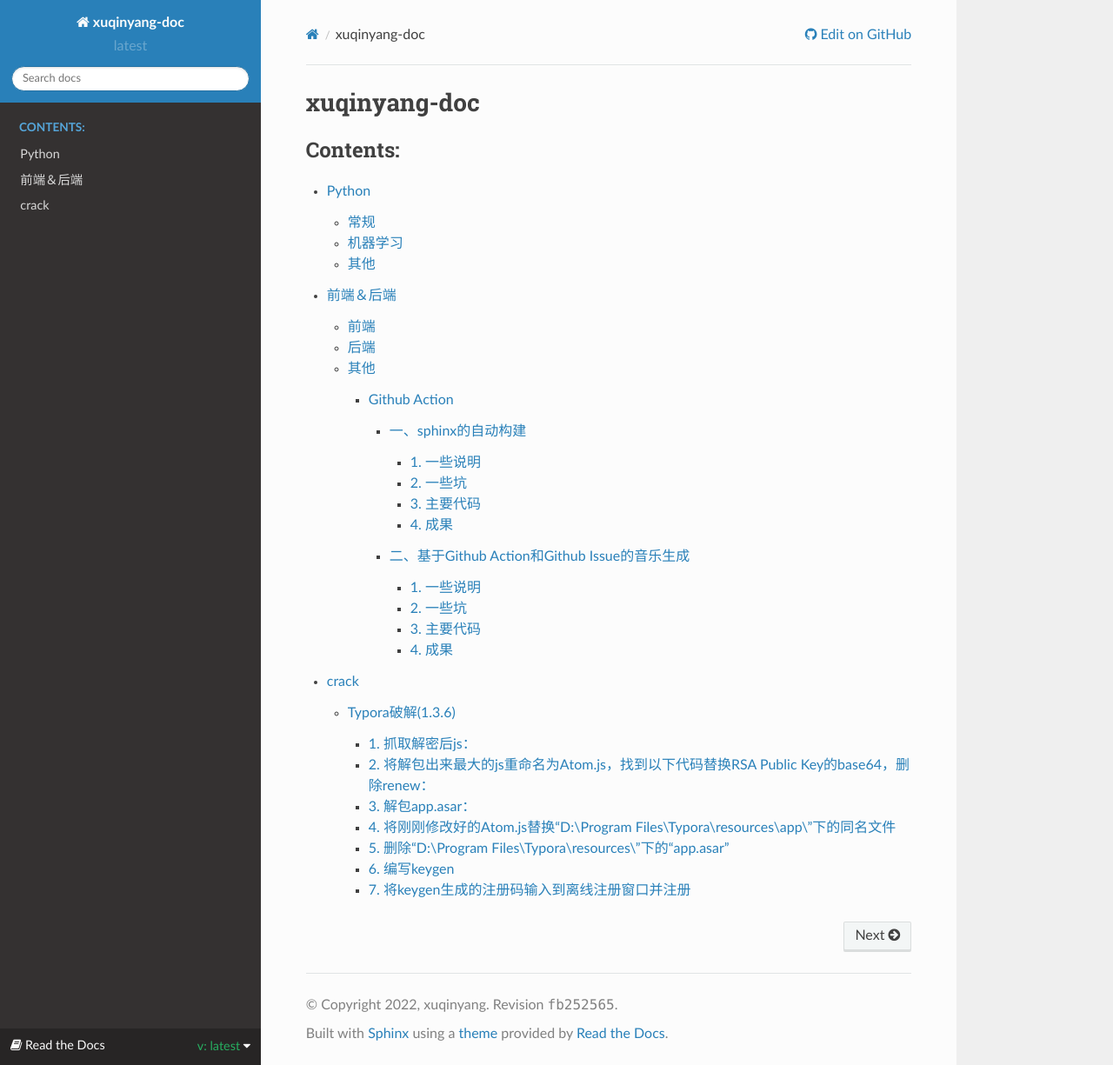
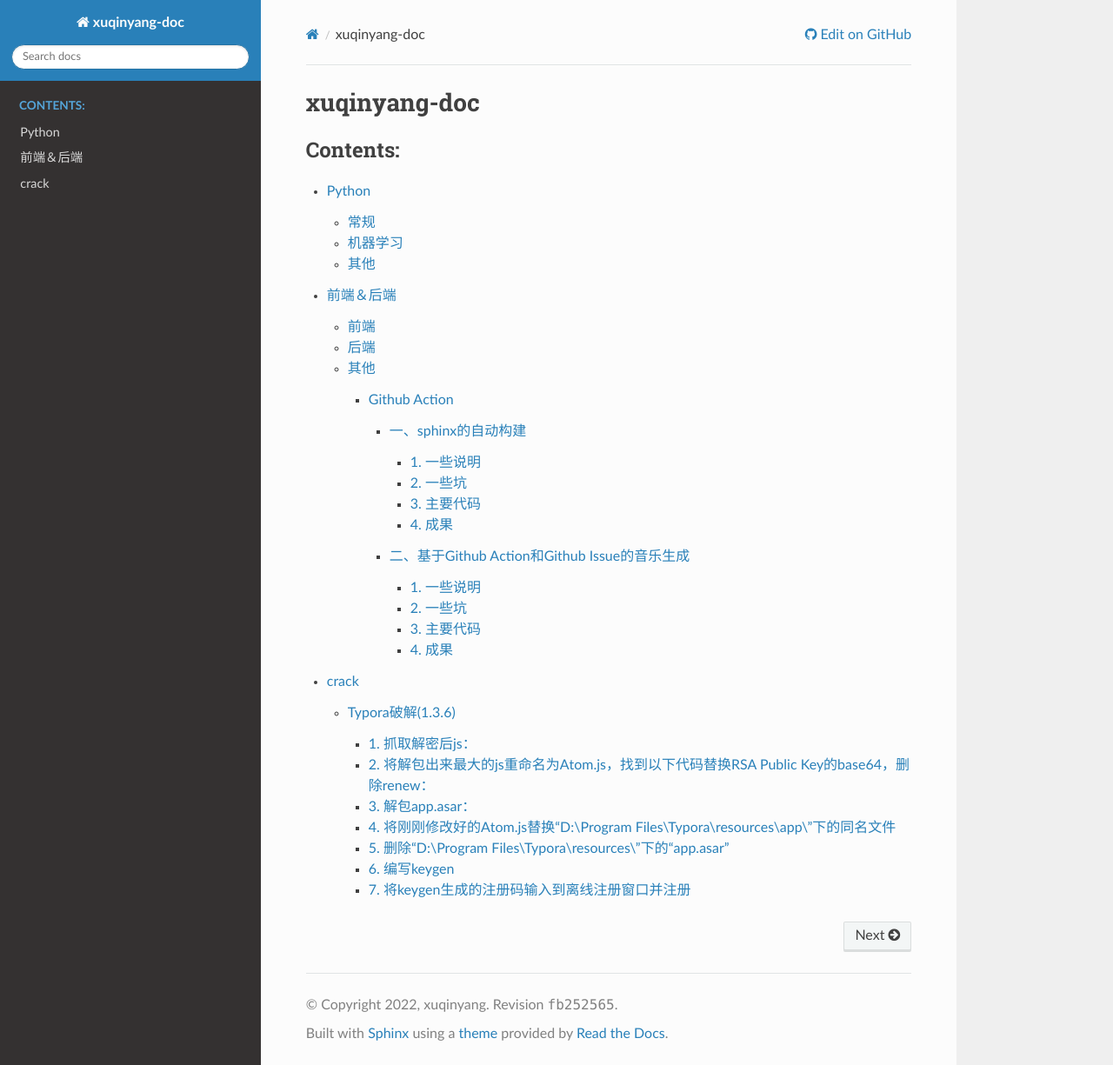
Before and after one commit to xqy2006/docs, a Sphinx documentation site: the page built from docs/source/index.rst, in a window 1280 px wide and 1225 px high. Shown: the whole window at 87% size. Built offline with Sphinx 7.4.7 and the Read the Docs theme 2.0.0, drawn with Linux system fonts in a browser that asks for light colours.

Commit message:
Update conf.py

```diff
--- a/docs/source/conf.py
+++ b/docs/source/conf.py
@@ -85,11 +85,11 @@ context = {
     ],
     'subprojects': [
     ],
-    'slug': 'xqy2006-doc',
+    'slug': 'xuqinyang-doc',
     'name': u'xuqinyang-doc',
     'rtd_language': u'zh_CN',
     'programming_language': u'words',
-    'canonical_url': 'https://xqy2006-doc.readthedocs.io/zh_CN/latest/',
+    'canonical_url': 'https://xqy2006.github.io/docs/',
     'analytics_code': 'None',
     'single_version': False,
     'conf_py_path': '/docs/source/',
@@ -106,8 +106,8 @@ context = {
     'gitlab_user': 'None',
     'gitlab_repo': 'None',
     'gitlab_version': 'main',
-    'display_gitlab': False,
-    'READTHEDOCS': True,
+    'display_gitlab': True,
+    'READTHEDOCS': False,
     'using_theme': (html_theme == "default"),
     'new_theme': (html_theme == "sphinx_rtd_theme"),
     'docsearch_disabled': False,
@@ -122,3 +122,4 @@ if 'html_context' in globals():
 
 else:
     html_context = context
+readthedocs_build_url = 'https://github.com/xqy2006/docs'
```
